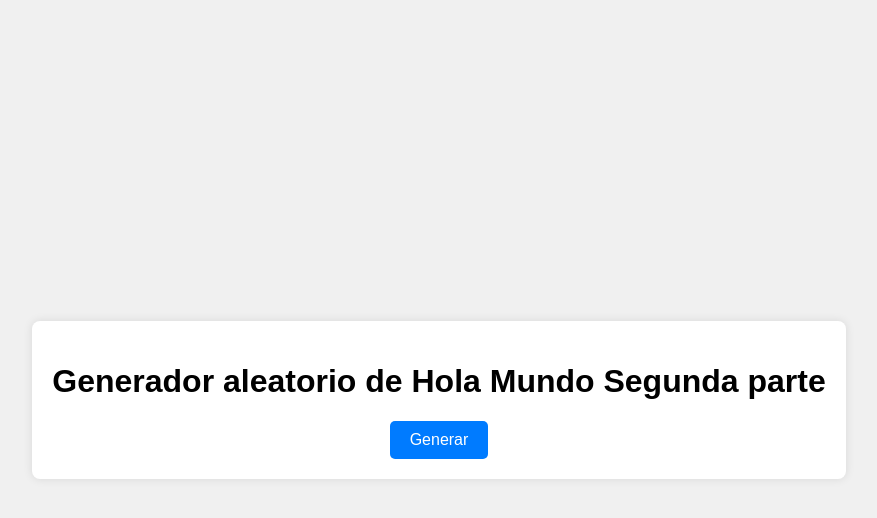
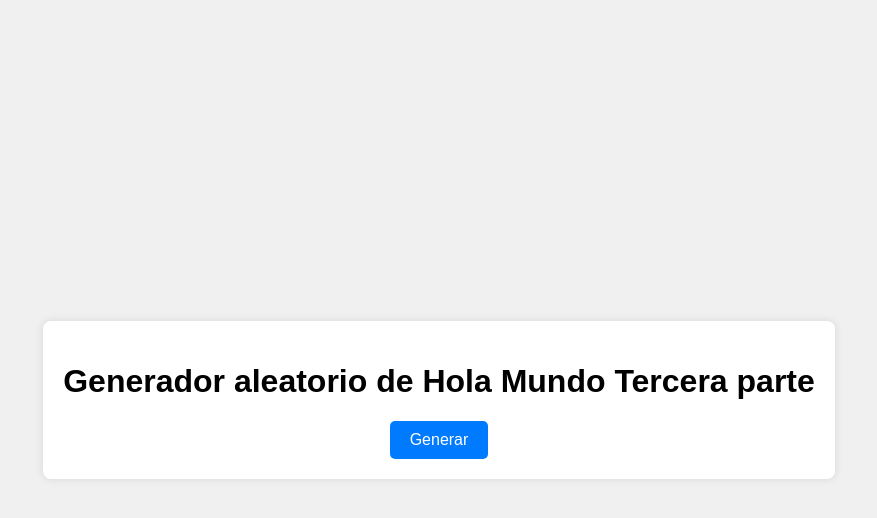
Before and after one commit to dichor94/holaMundo, a PHP site: page / in a window 1280 px wide. Shown: the top 518 px of the page, without its empty margins (201-1078 px from the left). Run offline with PHP 8.4, Linux system fonts and the light colour scheme.

Commit message:
Segundo commit

```diff
--- a/index.php
+++ b/index.php
@@ -54,7 +54,7 @@ if ($_SERVER['REQUEST_METHOD'] === 'POST') {
 
 <body>
   <div class="container">
-    <h1>Generador aleatorio de Hola Mundo Segunda parte</h1>
+    <h1>Generador aleatorio de Hola Mundo Tercera parte</h1>
     <form method="post">
       <button type="submit">Generar</button>
     </form>
```
